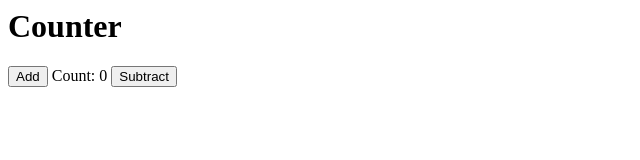
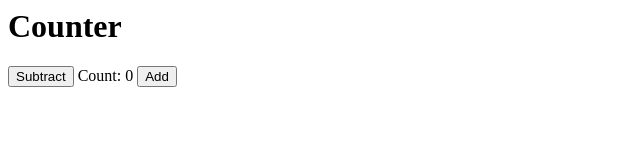
Before and after one commit to AlexMcCalman/QAReact, a React app: page / in a window 1280 px wide. Shown: the top 160 px of the page, without its empty margins (0-640 px from the left). Built offline with nearby package versions, Linux system fonts and the light colour scheme.

Commit message:
adding a folder for counter

```diff
--- a/Counter.jsx
+++ b/Counter/Counter.jsx
@@ -25,9 +25,9 @@ class Counter extends React.Component {
         return (
             <div>
                 <h1>Counter</h1>
+                <button type="button" onClick={() => this.decrementCounter()}>Subtract</button>
+                <span> Count: {this.state.count} </span>
                 <button type="button" onClick={() => this.incrementCounter()}>Add</button>
-                <span> Count: {this.state.count} </span>
-                <button type="button" onClick={() => this.decrementCounter()}>Subtract</button>
             </div>
         );
     };
--- a/main.js
+++ b/main.js
@@ -1,6 +1,6 @@
 import React from 'react';
 import ReactDOM from 'react-dom';
 import App from './App.jsx';
-import Counter from './Counter.jsx';
+import Counter from './Counter/Counter.jsx';
 
 ReactDOM.render(<Counter/>,document.getElementById('app'));
```
